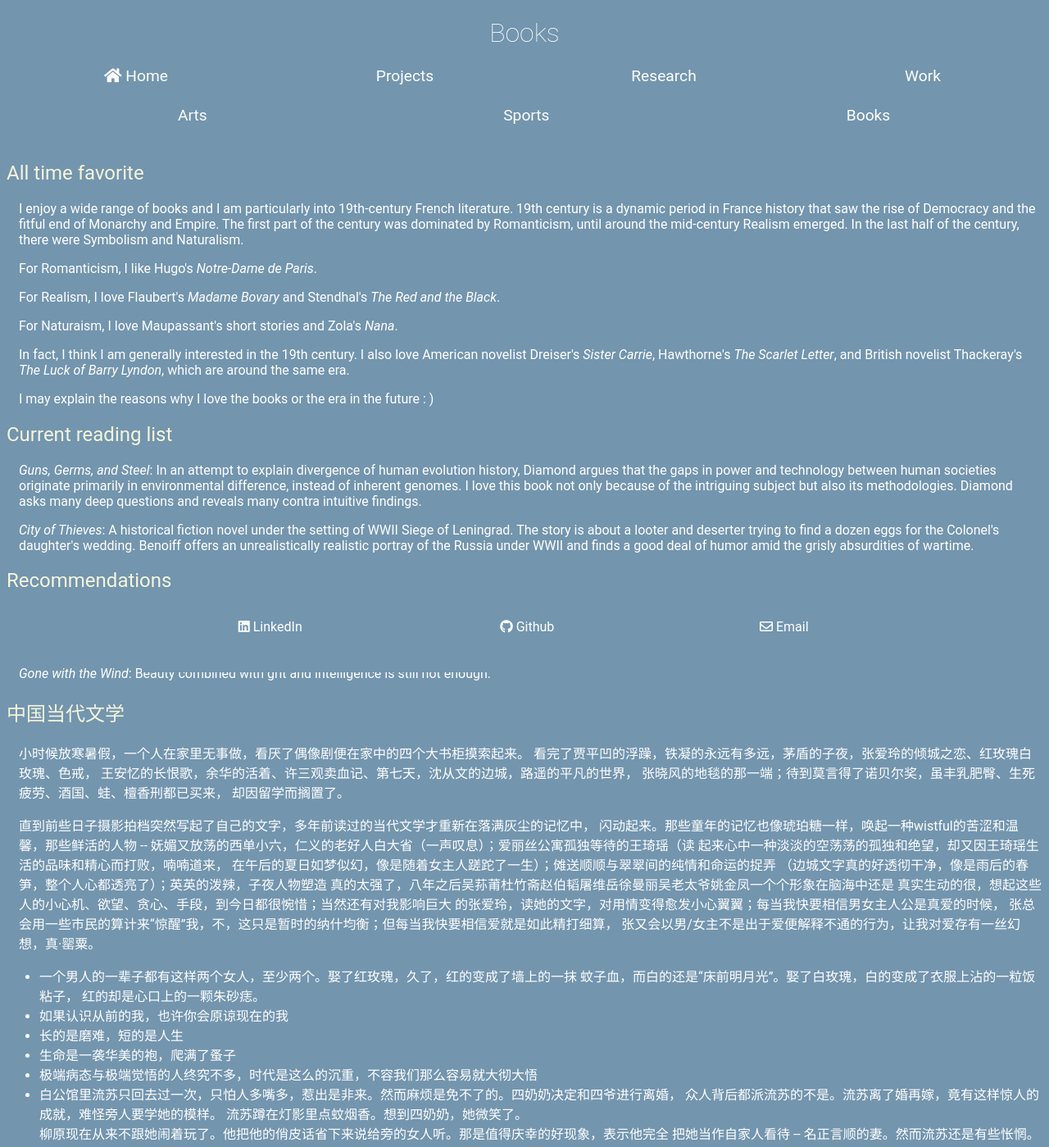
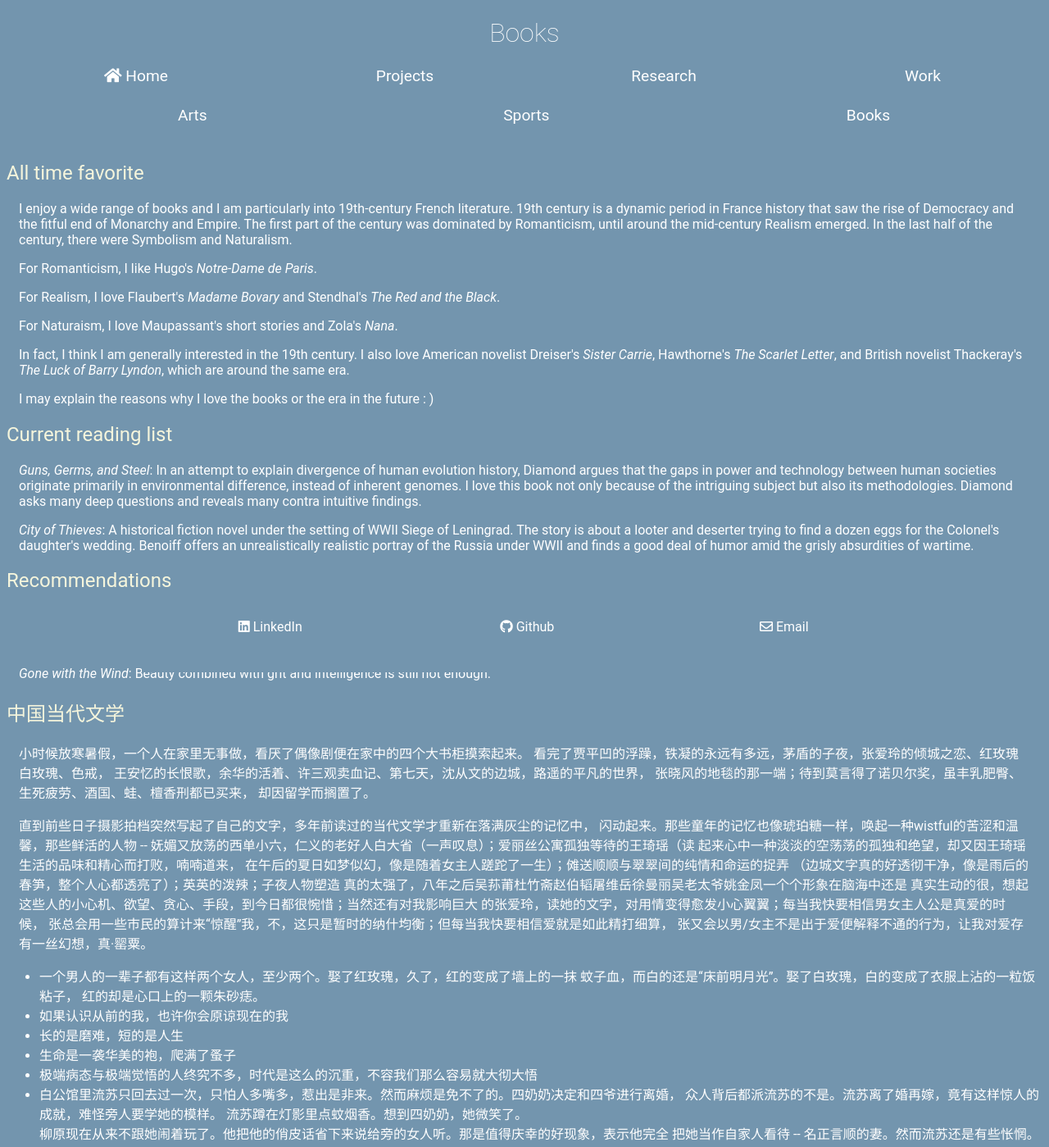
Before and after one commit to joyhuan/joyhuanqi, a PHP site: page /books.html in a window 1280 px wide. Shown: the top 1399 px of the page at 82% size. Run offline with PHP 8.4, Linux system fonts and the light colour scheme.

Commit message:
minor fixes

```diff
--- a/books.html
+++ b/books.html
@@ -75,7 +75,7 @@
         妩媚又放荡的西单小六，仁义的老好人白大省（一声叹息）；爱丽丝公寓孤独等待的王琦瑶（读
         起来心中一种淡淡的空荡荡的孤独和绝望，却又因王琦瑶生活的品味和精心而打败，喃喃道来，
         在午后的夏日如梦似幻，像是随着女主人蹉跎了一生）；傩送顺顺与翠翠间的纯情和命运的捉弄
-        （边城文字真的好透彻干净，像是雨后的春笋，整个人心都透亮了）；英英的泼辣，子夜人物塑造
+        （边城文字真的好透彻干净，像是雨后的春笋，整个人心都透亮了）；英英的泼辣；子夜人物塑造
         真的太强了，八年之后吴荪莆杜竹斋赵伯韬屠维岳徐曼丽吴老太爷姚金凤一个个形象在脑海中还是
         真实生动的很，想起这些人的小心机、欲望、贪心、手段，到今日都很惋惜；当然还有对我影响巨大
         的张爱玲，读她的文字，对用情变得愈发小心翼翼；每当我快要相信男女主人公是真爱的时候，
--- a/styles/v2.css
+++ b/styles/v2.css
@@ -23,6 +23,7 @@
 
 p {
   padding-left: 15px;
+  padding-right: 15px;
   text-align: left;
   color: white;
   background-color: inherit;
```
